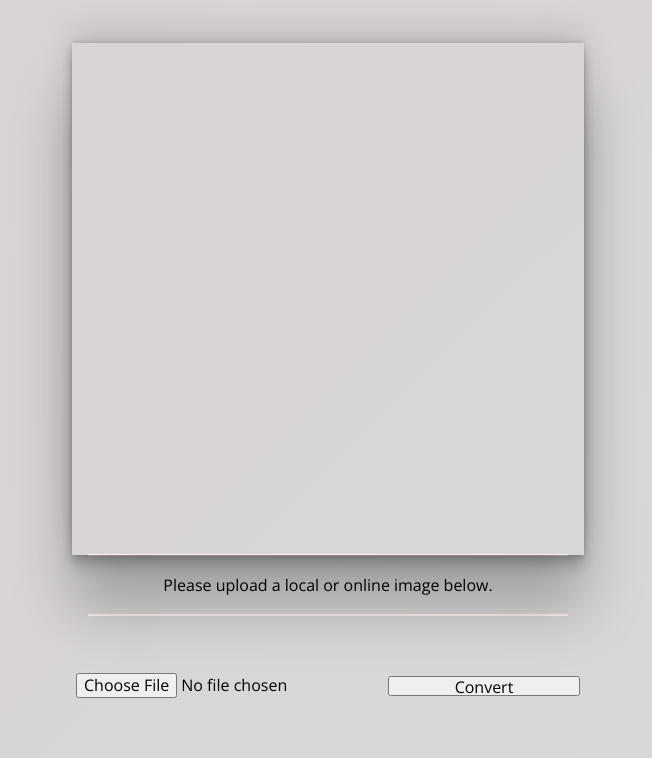
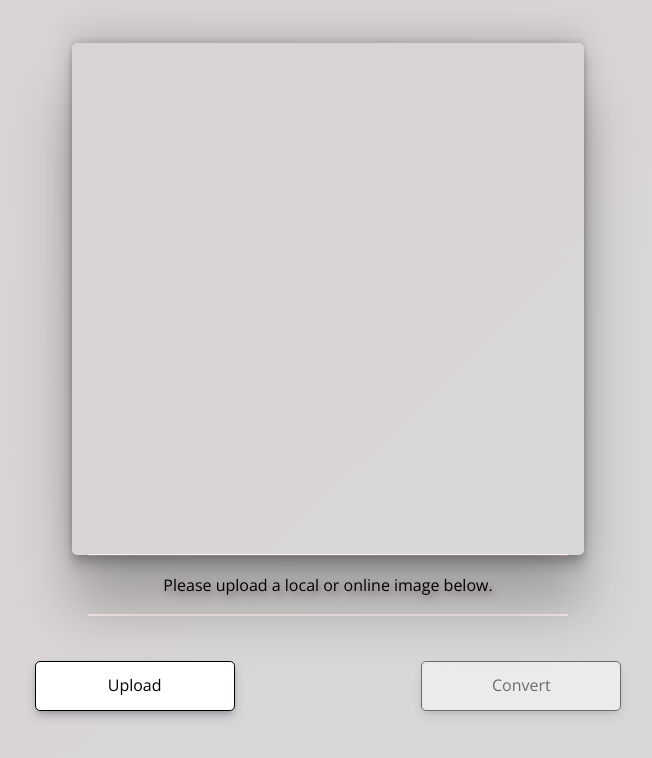
Before and after one commit to Godnoken/avatar-upload, a website with bundled scripts: page src/index.html in a window 1280 px wide. Shown: the whole page, without its empty margins (152-804 px from the left). Built offline with nearby package versions, Linux system fonts and the light colour scheme.

Commit message:
Add some styling to buttons, text and canvas

```diff
--- a/src/css/style.css
+++ b/src/css/style.css
@@ -48,18 +48,22 @@ main {
   box-shadow: rgba(0, 0, 0, 0.25) 0px 54px 55px,
     rgba(0, 0, 0, 0.12) 0px -12px 30px, rgba(0, 0, 0, 0.12) 0px 4px 6px,
     rgba(0, 0, 0, 0.17) 0px 12px 13px, rgba(0, 0, 0, 0.09) 0px -3px 5px;
+  cursor: pointer;
+  border-radius: 0.5rem;
 }
 
 .avatar-canvas {
   position: absolute;
   height: 100%;
   width: 100%;
+  border-radius: 0.5rem;
 }
 
 .opacity-canvas {
   position: absolute;
   height: 100%;
   width: 100%;
+  border-radius: 0.5rem;
 }
 
 .temporary-canvas {
@@ -83,17 +87,66 @@ main {
 
 .status {
   margin: 2rem 0;
+  text-shadow: 3px 4px 7px rgb(137 115 119 / 80%);
 }
 
 .avatar-buttons-container {
   display: flex;
-  justify-content: center;
+  justify-content: space-evenly;
   align-items: center;
 }
 
 .convert-button {
   width: 20%;
   height: 20%;
+}
+
+.upload-button[type="file"] {
+  position: absolute;
+  opacity: 0;
+  width: 20rem;
+  height: 5rem;
+  cursor: pointer;
+}
+
+.button {
+  position: relative;
+  width: 20rem;
+  height: 5rem;
+  display: flex;
+  justify-content: center;
+  align-items: center;
+  border: 1px solid black;
+  background-color: white;
+  cursor: pointer;
+  overflow: hidden;
+  box-shadow: rgba(50, 50, 93, 0.25) 0px 6px 12px -2px,
+    rgba(0, 0, 0, 0.3) 0px 3px 7px -3px;
+  border-radius: 0.5rem;
+}
+
+.button:after {
+  content: "";
+  background: rgb(226, 183, 183);
+  display: block;
+  position: absolute;
+  padding-top: 250%;
+  padding-left: 150%;
+  margin-top: -120%;
+  opacity: 0;
+  transition: all 0.8s;
+}
+
+.button:active:after {
+  padding: 0;
+  margin: 0;
+  opacity: 1;
+  transition: 0s;
+}
+
+.disabled {
+  pointer-events: none;
+  opacity: 0.5;
 }
 
 @keyframes backgroundGradient {
--- a/src/index.html
+++ b/src/index.html
@@ -36,8 +36,11 @@
           <p class="status"></p>
         </div>
         <div class="avatar-buttons-container">
-          <input type="file" class="local-image-input" accept="image/*" />
-          <button class="convert-button">Convert</button>
+          <label class="button">
+            <input type="file" class="upload-button" accept="image/*" />
+            Upload
+          </label>
+          <button class="convert-button button">Convert</button>
         </div>
       </div>
     </main>
--- a/src/index.js
+++ b/src/index.js
@@ -13,7 +13,7 @@ import {
   unexpectedError,
 } from "./javascript/status.js";
 
-const localImage = document.querySelector(".local-image-input");
+const uploadButton = document.querySelector(".upload-button");
 const status = document.querySelector(".status");
 const canvasContainer = document.querySelector(".canvas-container");
 const convertButton = document.querySelector(".convert-button");
@@ -23,6 +23,7 @@ export let isAcceptableImage = false;
 
 window.onload = () => {
   status.innerText = initText;
+  changeConvertButtonVisiblity(false);
 };
 
 // Fix mobile browser resizing
@@ -31,7 +32,7 @@ window.addEventListener("resize", () => {
   document.documentElement.style.setProperty("--vh", `${vh}px`);
 });
 
-localImage.addEventListener("change", async (event) => {
+uploadButton.addEventListener("change", async (event) => {
   let imageData = await readLocalFile(event);
   image = await loadImage(imageData);
 
@@ -41,9 +42,12 @@ localImage.addEventListener("change", async (event) => {
       expandCanvasForEditing();
     }
     drawImage(image);
+    changeConvertButtonVisiblity(false);
 
     status.innerText = controlsText;
   } else {
+    changeConvertButtonVisiblity(true);
+
     status.innerText = wrongFormatText;
     isAcceptableImage = false;
   }
@@ -59,10 +63,22 @@ convertButton.addEventListener("click", async () => {
       expandCanvasForEditing();
     }
     drawImage(image);
+    changeConvertButtonVisiblity(false);
 
     status.innerText = controlsText;
   } else {
+    changeConvertButtonVisiblity(true);
+
     status.innerText = unexpectedError;
     isAcceptableImage = false;
   }
 });
+
+function changeConvertButtonVisiblity(visible) {
+  let convertButton = document.querySelector(".convert-button");
+  if (visible) {
+    convertButton.classList.remove("disabled");
+  } else {
+    convertButton.classList.add("disabled");
+  }
+}
```
